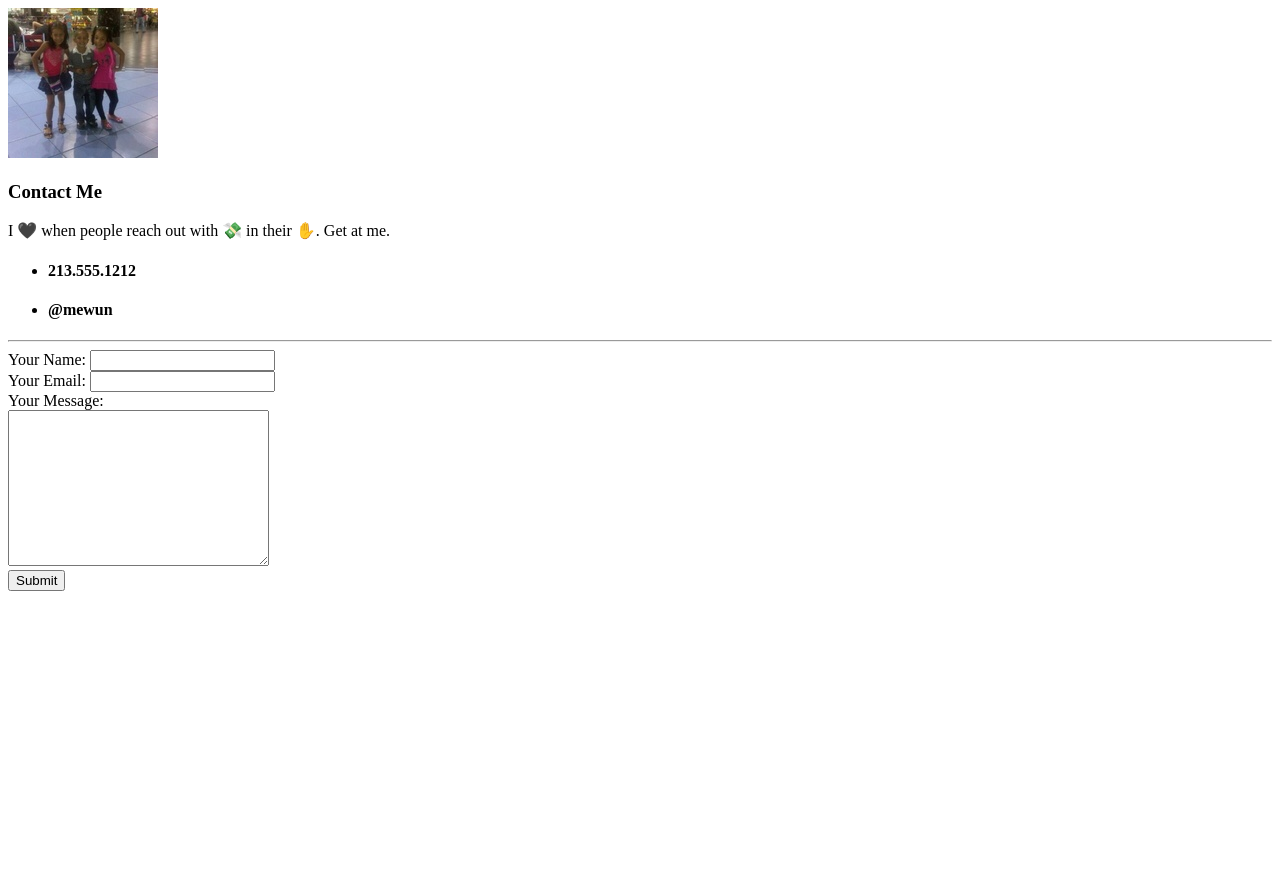
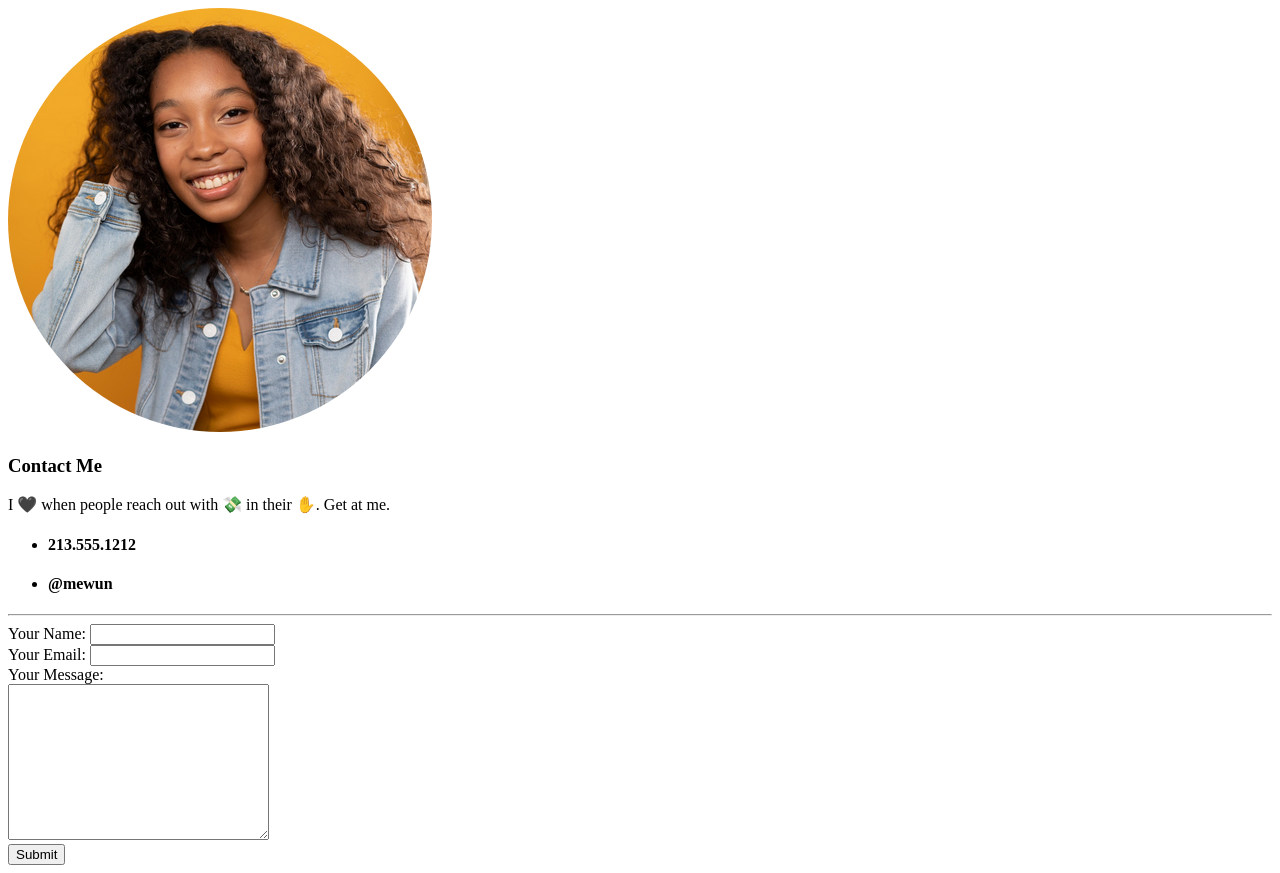
Before and after one commit to mewun/cv, a plain HTML site: page contact.html in a window 1280 px wide. Before the commit the page ends 800 px from the top, so only its background shows below. Drawn offline with Linux system fonts and the light colour scheme.

Commit message:
Update contact.html

```diff
--- a/contact.html
+++ b/contact.html
@@ -7,7 +7,7 @@
   <title>Contact</title>
 </head>
 <body>
-  <img src="methree.jpg">
+  <img src="mewun-contact.png">
   <h3>Contact Me</h3>
   <p>
     I 🖤 when people reach out with 💸 in their ✋. Get at me.
```
